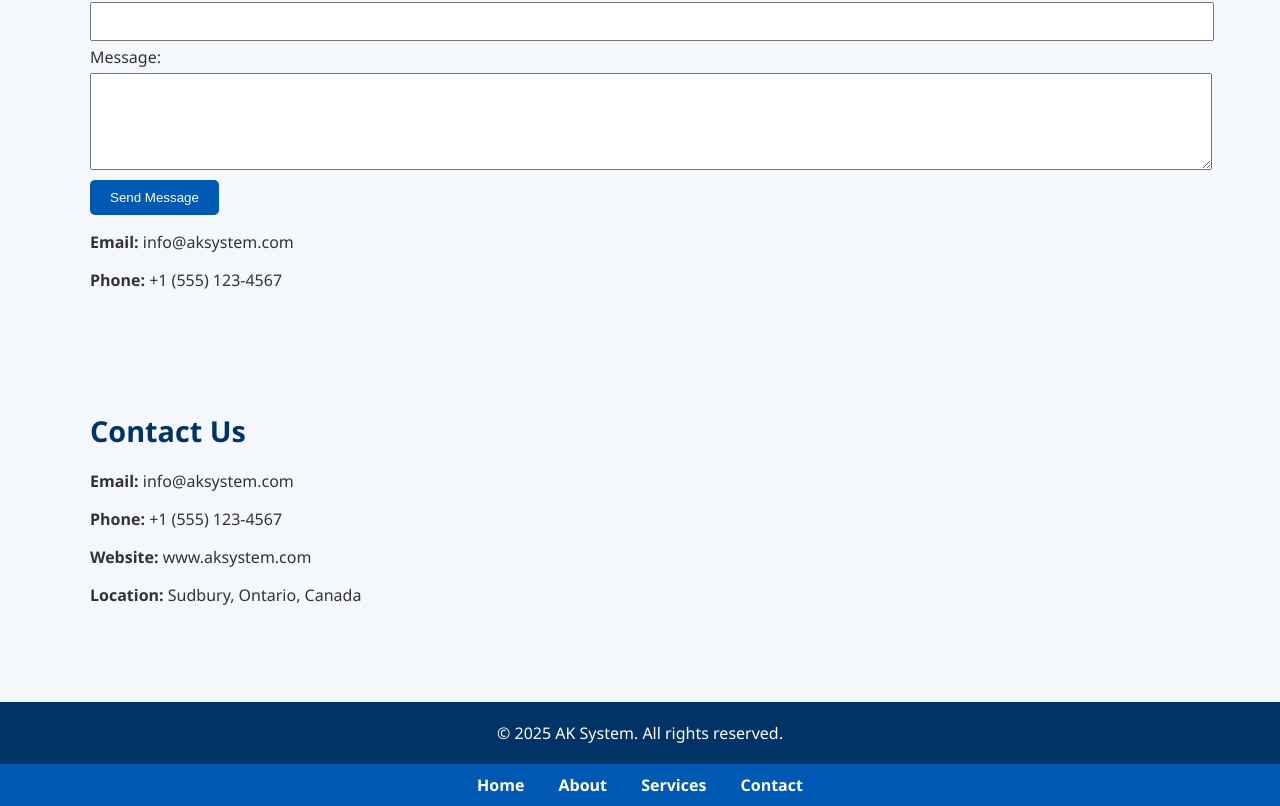
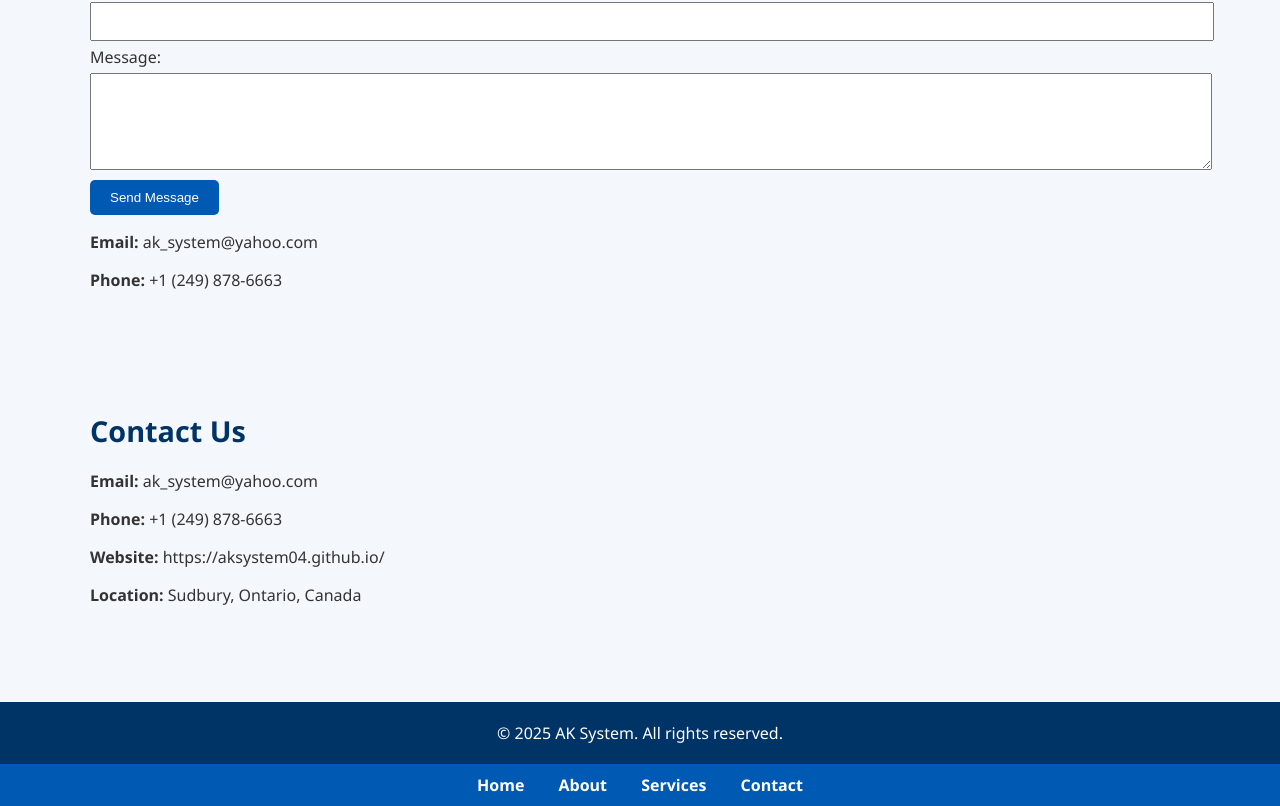
Before and after one commit to AKSystem04/aksystem.github.io, a plain HTML site: page index.html in a window 1280 px wide. Shown: the part 1230-2036 px from the top of the page. Drawn offline with Linux system fonts and the light colour scheme.

Commit message:
index.html

```diff
--- a/index.html
+++ b/index.html
@@ -173,16 +173,16 @@
 
     <button type="submit" style="background:#0059b3;color:white;padding:10px 20px;border:none;border-radius:5px;">Send Message</button>
   </form>
-  <p><strong>Email:</strong> info@aksystem.com</p>
-  <p><strong>Phone:</strong> +1 (555) 123-4567</p>
+  <p><strong>Email:</strong> ak_system@yahoo.com</p>
+  <p><strong>Phone:</strong> +1 (249) 878-6663</p>
 </div>
 
 
   <div class="container" id="contact">
     <h2 class="section-title">Contact Us</h2>
-    <p><strong>Email:</strong> info@aksystem.com</p>
-    <p><strong>Phone:</strong> +1 (555) 123-4567</p>
-    <p><strong>Website:</strong> www.aksystem.com</p>
+    <p><strong>Email:</strong> ak_system@yahoo.com</p>
+    <p><strong>Phone:</strong> +1 (249) 878-6663</p>
+    <p><strong>Website:</strong> https://aksystem04.github.io/</p>
     <p><strong>Location:</strong> Sudbury, Ontario, Canada</p>
   </div>
 
```
